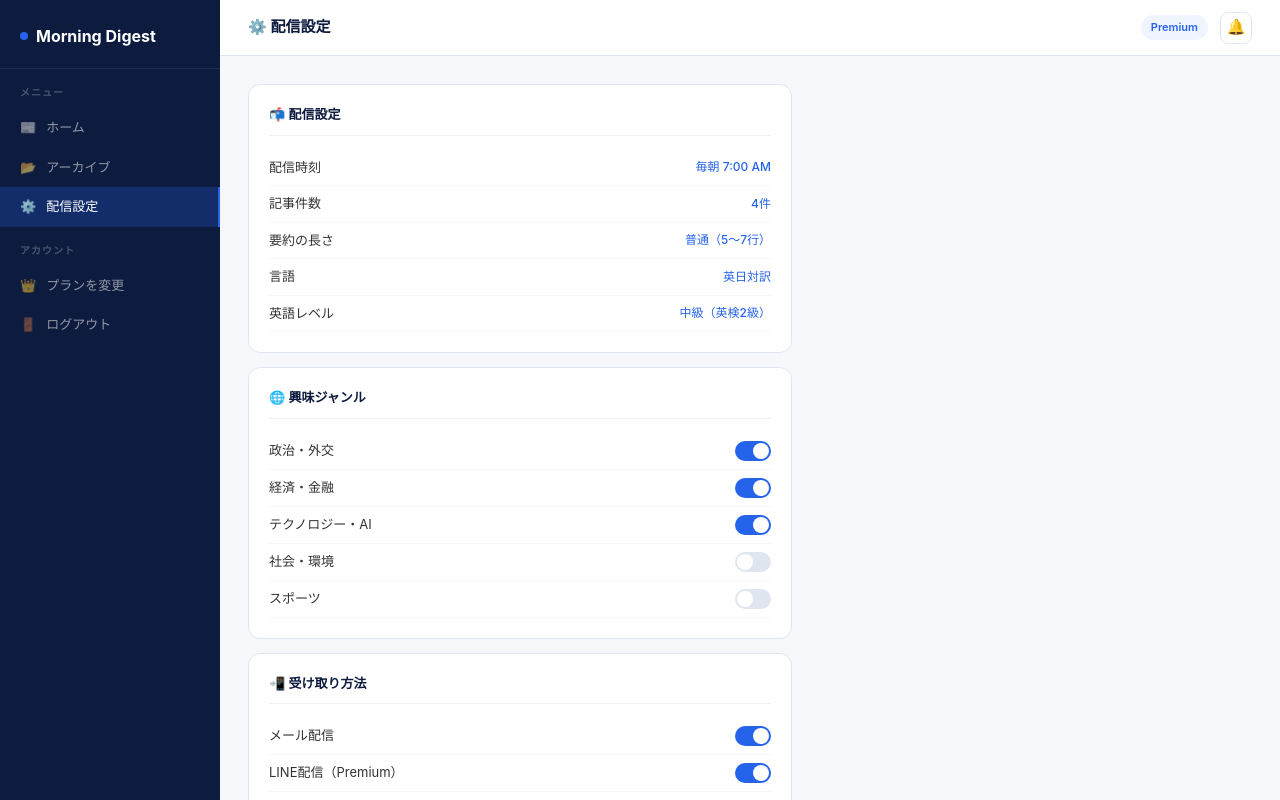
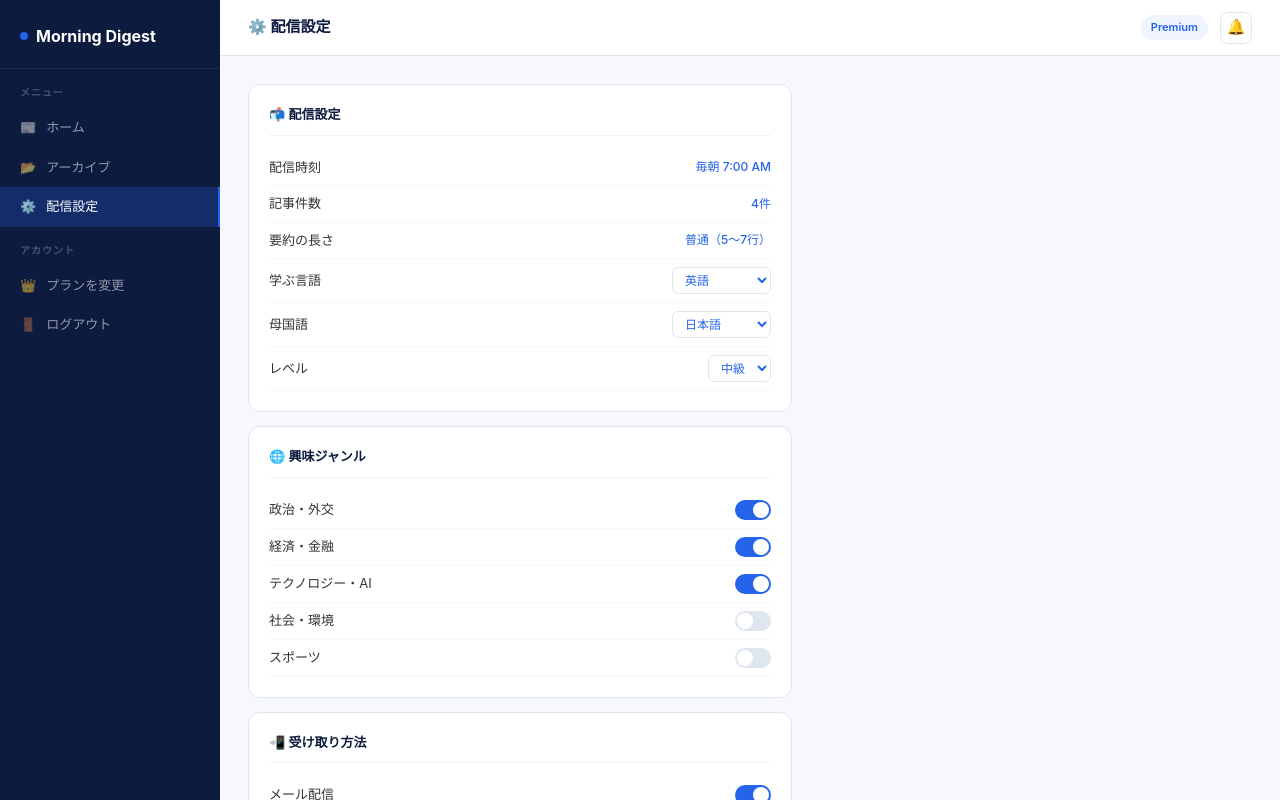
Before and after one commit to vntg2022-coco/morning-digest, a Next.js app: page /dashboard in a window 1280 px wide. Both pictures are taken after a click on the element "⚙️ 配信設定". Shown: the top 800 px of the page. Built offline with nearby package versions, Linux system fonts and the light colour scheme.

Commit message:
add multi-language selection (learning language, native language) to settings

```diff
--- a/components/SettingsTab.js
+++ b/components/SettingsTab.js
@@ -1,8 +1,14 @@
 import { useState } from 'react'
+
+const LANGUAGES = ['英語', '中国語', '韓国語', 'フランス語', 'スペイン語', 'ドイツ語', '日本語']
+const LEVELS = ['初級', '中級', '上級']
 
 export default function SettingsTab() {
   const [genres, setGenres] = useState({ '政治・外交': true, '経済・金融': true, 'テクノロジー・AI': true, '社会・環境': false, 'スポーツ': false })
   const [channels, setChannels] = useState({ 'メール配信': true, 'LINE配信': true })
+  const [learnLang, setLearnLang] = useState('英語')
+  const [nativeLang, setNativeLang] = useState('日本語')
+  const [level, setLevel] = useState('中級')
   const [saved, setSaved] = useState(false)
 
   function toggleGenre(key) {
@@ -36,14 +42,28 @@ export default function SettingsTab() {
     </div>
   )
 
+  const Select = ({ value, onChange, options }) => (
+    <select
+      value={value}
+      onChange={e => onChange(e.target.value)}
+      style={{ color: '#2563EB', fontSize: 12, fontWeight: 500, border: '1px solid #E0E6F0', borderRadius: 6, padding: '4px 8px', background: '#fff', cursor: 'pointer', outline: 'none' }}
+    >
+      {options.map(opt => <option key={opt} value={opt}>{opt}</option>)}
+    </select>
+  )
+
   return (
     <div style={{ padding: 28, maxWidth: 600 }}>
       <Card title="📬 配信設定">
         <Row label="配信時刻" right={<span style={{ color: '#2563EB', fontSize: 12, fontWeight: 500 }}>毎朝 7:00 AM</span>} />
         <Row label="記事件数" right={<span style={{ color: '#2563EB', fontSize: 12, fontWeight: 500 }}>4件</span>} />
         <Row label="要約の長さ" right={<span style={{ color: '#2563EB', fontSize: 12, fontWeight: 500 }}>普通（5〜7行）</span>} />
-        <Row label="言語" right={<span style={{ color: '#2563EB', fontSize: 12, fontWeight: 500 }}>英日対訳</span>} />
-        <Row label="英語レベル" right={<span style={{ color: '#2563EB', fontSize: 12, fontWeight: 500 }}>中級（英検2級）</span>} />
+        <Row label="学ぶ言語" right={<Select value={learnLang} onChange={setLearnLang} options={LANGUAGES} />} />
+        <Row label="母国語" right={<Select value={nativeLang} onChange={setNativeLang} options={LANGUAGES} />} />
+        <Row label="レベル" right={<Select value={level} onChange={setLevel} options={LEVELS} />} />
+        {learnLang === nativeLang && (
+          <p style={{ fontSize: 11, color: '#DC2626', margin: '8px 0 0' }}>学ぶ言語と母国語は異なる言語を選んでください</p>
+        )}
       </Card>
 
       <Card title="🌐 興味ジャンル">
```
